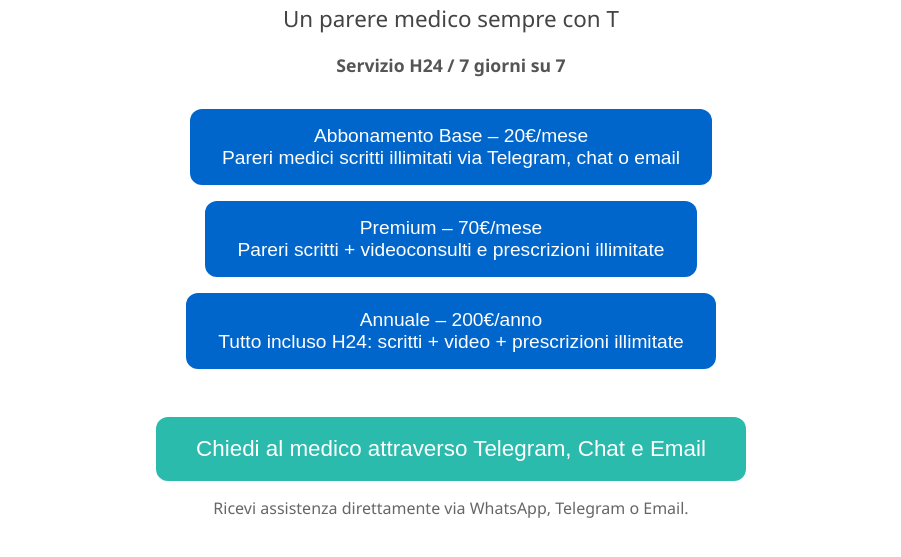
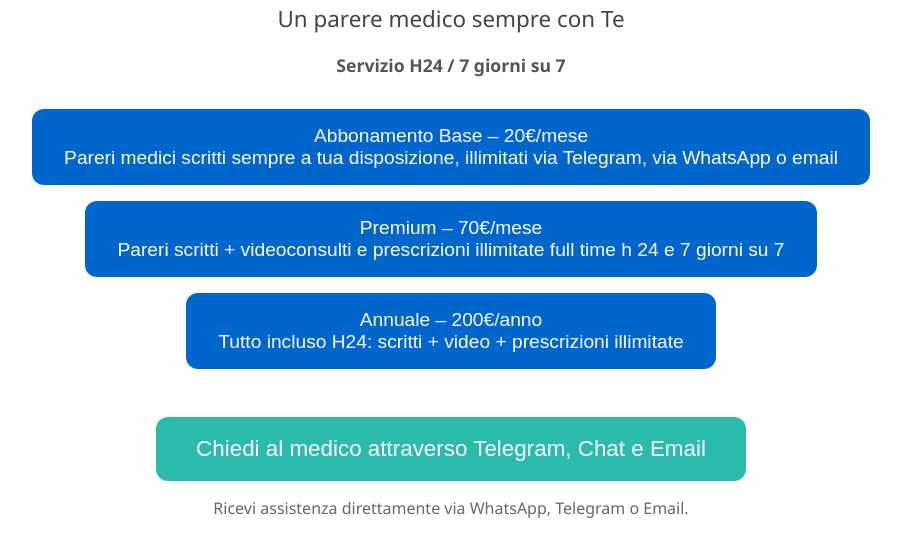
Before and after one commit to Localize2025/Localize, a plain HTML site: page index.html in a window 1280 px wide. Shown: the part 131-688 px from the top of the page, without its empty margins (189-1090 px from the left). Drawn offline with Linux system fonts and the light colour scheme.

Commit message:
Update index.html

```diff
--- a/index.html
+++ b/index.html
@@ -73,17 +73,17 @@
 </head>
 <body>
   <h1>Med Touch</h1>
-  <h2>Un parere medico sempre con T</h2>
+  <h2>Un parere medico sempre con Te</h2>
   <h3>Servizio H24 / 7 giorni su 7</h3>
 
   <button class="cta" onclick="location.href='https://buy.stripe.com/link-base'">
     Abbonamento Base – 20€/mese<br>
-    Pareri medici scritti illimitati via Telegram, chat o email
+    Pareri medici scritti sempre a tua disposizione, illimitati via Telegram, via WhatsApp o email
   </button>
 
   <button class="cta" onclick="location.href='https://buy.stripe.com/link-premium'">
     Premium – 70€/mese<br>
-    Pareri scritti + videoconsulti e prescrizioni illimitate
+    Pareri scritti + videoconsulti e prescrizioni illimitate full time h 24 e 7 giorni su 7
   </button>
 
   <button class="cta" onclick="location.href='https://buy.stripe.com/link-annuale'">
```
